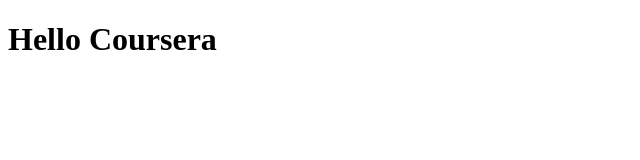
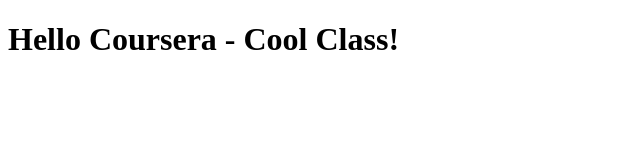
Before and after one commit to papagcoffee/test, a plain HTML site: page site/index.html in a window 1280 px wide. Shown: the whole page, without its empty margins (0-640 px from the left). Drawn offline with Linux system fonts and the light colour scheme.

Commit message:
20160914 update one

```diff
--- a/site/index.html
+++ b/site/index.html
@@ -4,6 +4,6 @@
 	<title>Hello Coursera</title>
 </head>
 <body>
-<h1> Hello Coursera<h1>
+<h1> Hello Coursera - Cool Class!<h1>
 </body>
 </html>
```
